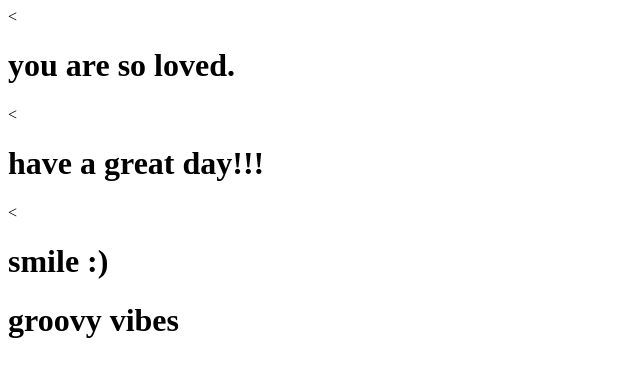
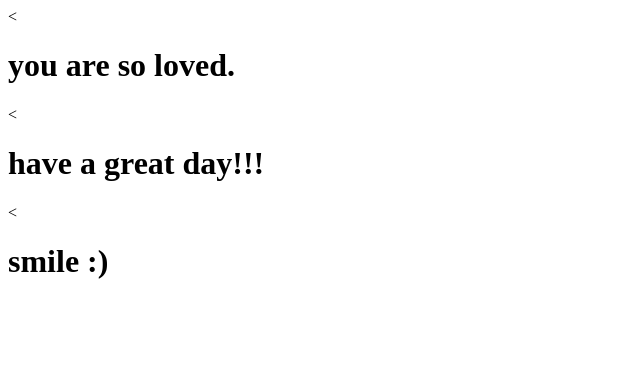
Before and after one commit to julieannesantos/julieannesantos, a plain HTML site: page index.html in a window 1280 px wide. Shown: the whole page, without its empty margins (0-640 px from the left). Drawn offline with Linux system fonts and the light colour scheme.

Commit message:
Update index.html

```diff
--- a/index.html
+++ b/index.html
@@ -8,6 +8,5 @@
 <<h1>you are so loved. </h1>
 <<h1>have a great day!!!</h1>
 <<h1>smile :) </h1>
-<h1>groovy vibes </h1>
   </body>
 </html>
```
